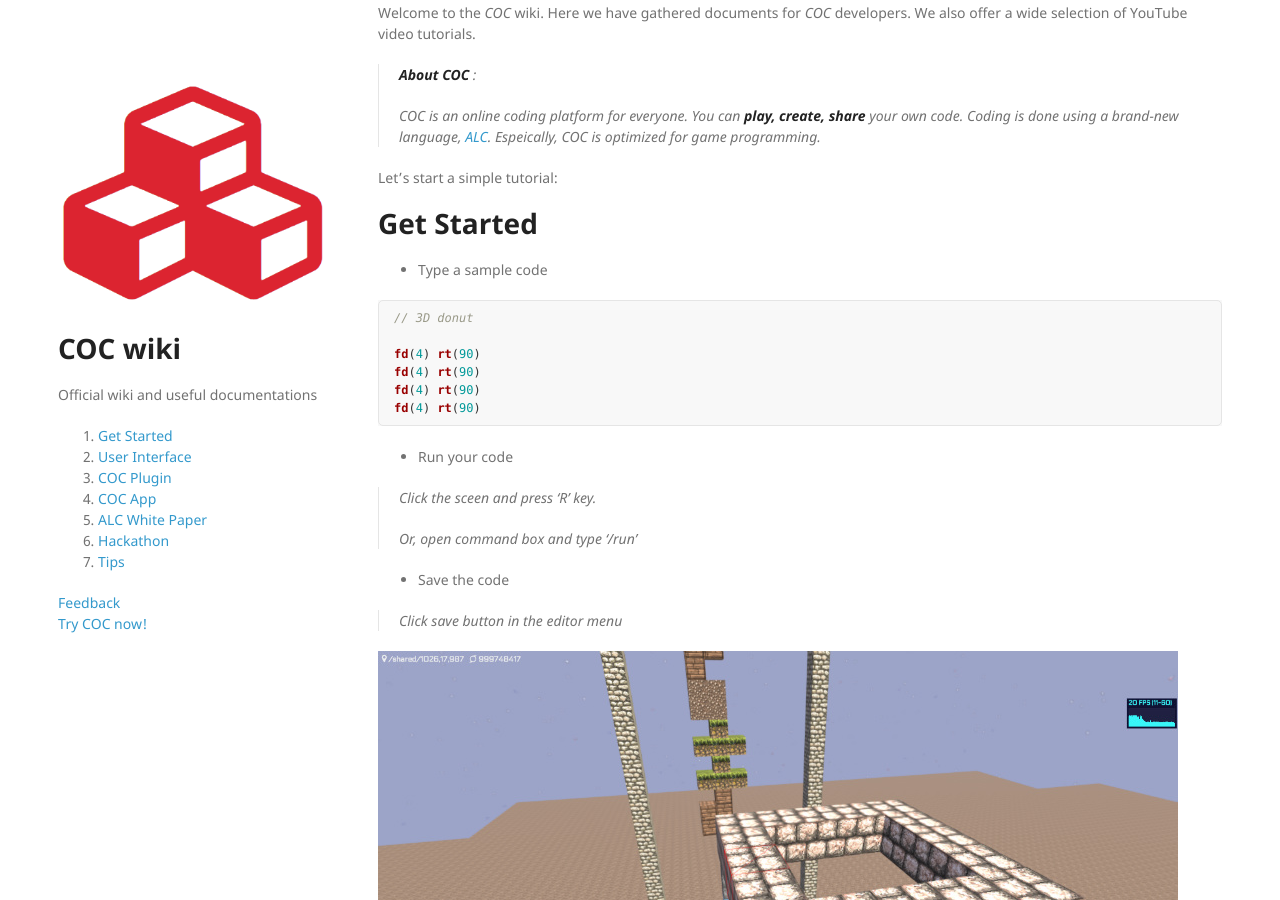
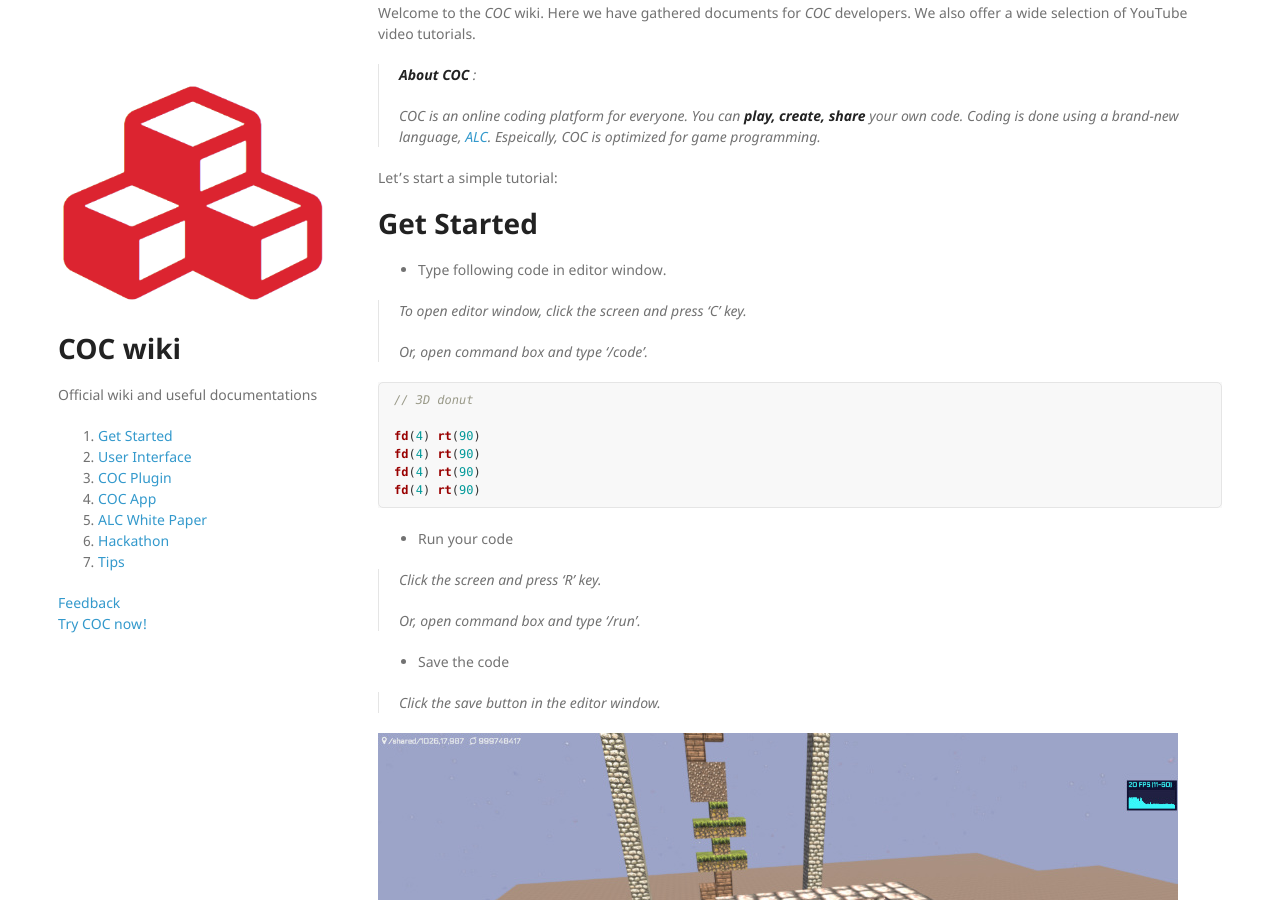
Before and after one commit to daisykim/daisykim.github.io, a Jekyll site: the page built from index.md, in a window 1280 px wide and 900 px high, scrolled down 254 px. Built offline with Jekyll 4.4.1, drawn with Linux system fonts in a browser that asks for light colours; nearby versions of some CDN libraries.

Commit message:
Update index

````diff
--- a/index.md
+++ b/index.md
@@ -14,7 +14,11 @@ Let's start a simple tutorial:
 
 # Get Started
 
-* Type a sample code
+* Type following code in editor window.
+
+> To open editor window, click the screen and press 'C' key.
+>
+> Or, open command box and type '/code'.
 
 ```javascript
 // 3D donut
@@ -27,13 +31,13 @@ fd(4) rt(90)
 
 * Run your code
 
-> Click the sceen and press 'R' key.
+> Click the screen and press 'R' key.
 >
-> Or, open command box and type '/run'
+> Or, open command box and type '/run'.
 
 * Save the code
 
-> Click save button in the editor menu
+> Click the save button in the editor window.
 
 ![Donut demo]({{ site.baseurl }}/img/coc-donut.jpg "3D Donut")
 
````
